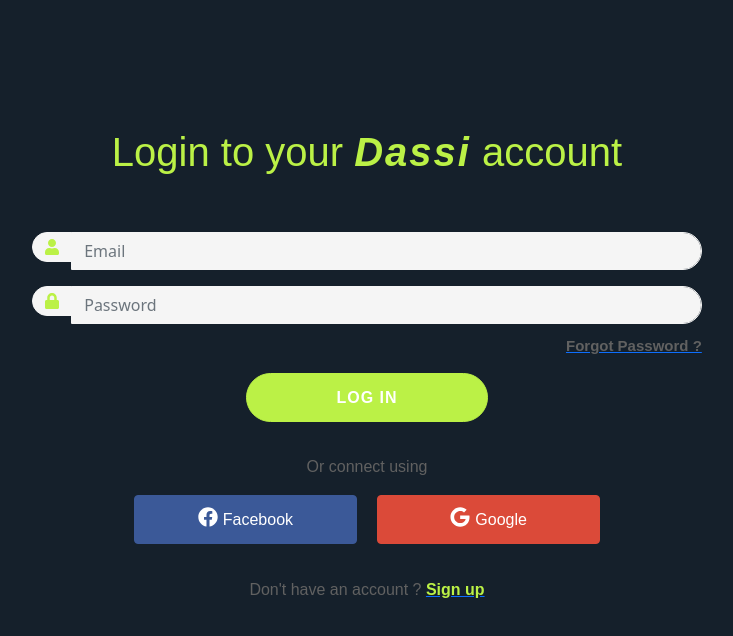
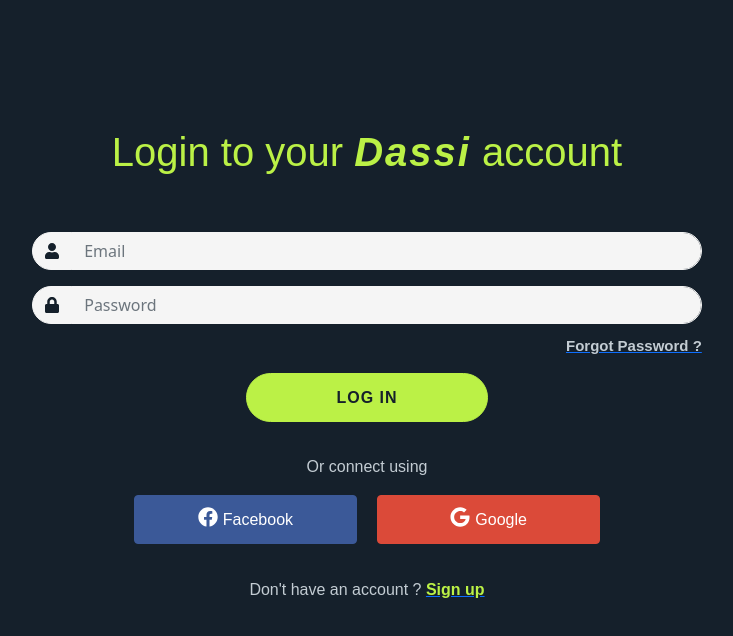
Before and after one commit to DassiFinance/dassi-webapp, a React (Create React App) app in the folder dassi_frontend/: page /login in a window 1280 px wide. Shown: the top 636 px of the page, without its empty margins (273-1006 px from the left). Built offline with nearby package versions, Linux system fonts and the light colour scheme.

Commit message:
Changes in signup/login

```diff
--- a/dassi_frontend/src/components/wallet/connectBtn.js
+++ b/dassi_frontend/src/components/wallet/connectBtn.js
@@ -16,6 +16,7 @@
   ConnectionProvider,
   useLocalStorage,
   WalletProvider,
+  useWallet,
 } from "@solana/wallet-adapter-react";
 import {
   getPhantomWallet,
@@ -113,6 +114,7 @@
   const endpoint = useMemo(() => clusterApiUrl("devnet"), []);
   const [autoConnect, setAutoConnect] = useLocalStorage("autoConnect", true);
   const wallets = useMemo(() => [getPhantomWallet(), getSolletWallet()], []);
+
   const { enqueueSnackbar } = useSnackbar();
   const onError = useCallback(
     (error) => {
--- a/dassi_frontend/src/css/login.css
+++ b/dassi_frontend/src/css/login.css
@@ -55,14 +55,16 @@
   border-bottom-right-radius: 0 !important;
   background-color: #f5f5f5 !important;
   border: 1px solid #f5f5f5 !important;
-  color: #bbf146 !important ;
+  color: #15202b !important;
 }
-
+.login_prepend {
+  display: flex;
+}
 .login_input {
   border-radius: 3rem !important;
   border-top-left-radius: 0 !important;
   border-bottom-left-radius: 0 !important;
-  color: #bbf146 !important;
+  color: #15202b !important;
   border: 1px solid #f5f5f5 !important;
   background-color: #f5f5f5 !important;
 }
@@ -80,7 +82,7 @@
   margin-top: 1%;
   text-transform: capitalize !important;
   font-weight: 600;
-  color: #616161;
+  color: #c3ccd3;
   font-family: "Poppins", sans-serif;
 }
 .login_loginBtn {
@@ -90,22 +92,23 @@
   margin: auto;
   font-family: "Poppins", sans-serif !important;
   letter-spacing: 1px !important;
-  font-weight: 600 !important;
+  font-weight: 700 !important;
   background-color: #bbf146 !important;
   border: 1px solid #bbf146 !important;
+  color: #15202b !important;
 }
 .login_connect {
   margin-top: 3%;
   text-align: center;
   font-family: "Poppins", sans-serif;
-  color: #616161;
+  color: #c3ccd3;
 }
 
 .login_signup {
   margin-top: 3%;
   text-align: center;
   font-family: "Poppins", sans-serif;
-  color: #616161;
+  color: #c3ccd3;
 }
 .login_signup > a > span {
   font-weight: 700;
@@ -162,7 +165,7 @@
 .signup_quick {
   text-align: center;
   font-family: "Poppins", sans-serif;
-  color: #616161;
+  color: #c3ccd3;
 }
 .signup_header {
   margin-bottom: 1% !important;
@@ -172,7 +175,7 @@
 .signup_inputNameError,
 .signup_inputError {
   border-radius: 3rem !important;
-  color: #bbf146 !important;
+  color: #15202b !important;
   border: 1px solid #f5f5f5 !important;
   background-color: #f5f5f5 !important;
   margin: auto;
@@ -211,11 +214,13 @@
   margin-left: 0px;
 }
 .signup_checkbox {
-  text-align: -webkit-center;
+  display: flex !important;
+  justify-content: center;
 }
 .signup_checkbox > label {
   font-family: "Poppins", sans-serif;
-  color: #616161;
+  color: #c3ccd3;
+  margin-left: 2%;
 }
 .signup_inputRadio {
   margin-top: 2%;
--- a/dassi_frontend/src/pages/borrowerApplication.js
+++ b/dassi_frontend/src/pages/borrowerApplication.js
@@ -55,11 +55,11 @@
   const isLastStep = activeStep === steps.length - 1;
   const dispatch = useDispatch();
 
-  // function sleep(ms) {
-  // return new Promise((resolve) => setTimeout(resolve, ms));
-  // }
+  function sleep(ms) {
+    return new Promise((resolve) => setTimeout(resolve, ms));
+  }
   async function submitForm(values, actions) {
-    // await sleep(1000);
+    await sleep(1000);
     const personalDetails = {
       fullName: values.fullName,
       zipcode: values.zipcode,
--- a/dassi_frontend/src/pages/login.js
+++ b/dassi_frontend/src/pages/login.js
@@ -79,7 +79,7 @@
                     : "login_inputMain mb-3"
                 }
               >
-                <InputGroup.Prepend>
+                <InputGroup.Prepend className="login_prepend">
                   <InputGroup.Text
                     id="basic-addon1"
                     className="login_iconInput"
@@ -108,7 +108,7 @@
                     : "login_inputMain"
                 }
               >
-                <InputGroup.Prepend>
+                <InputGroup.Prepend className="login_prepend">
                   <InputGroup.Text
                     id="basic-addon1"
                     className="login_iconInput"
```
